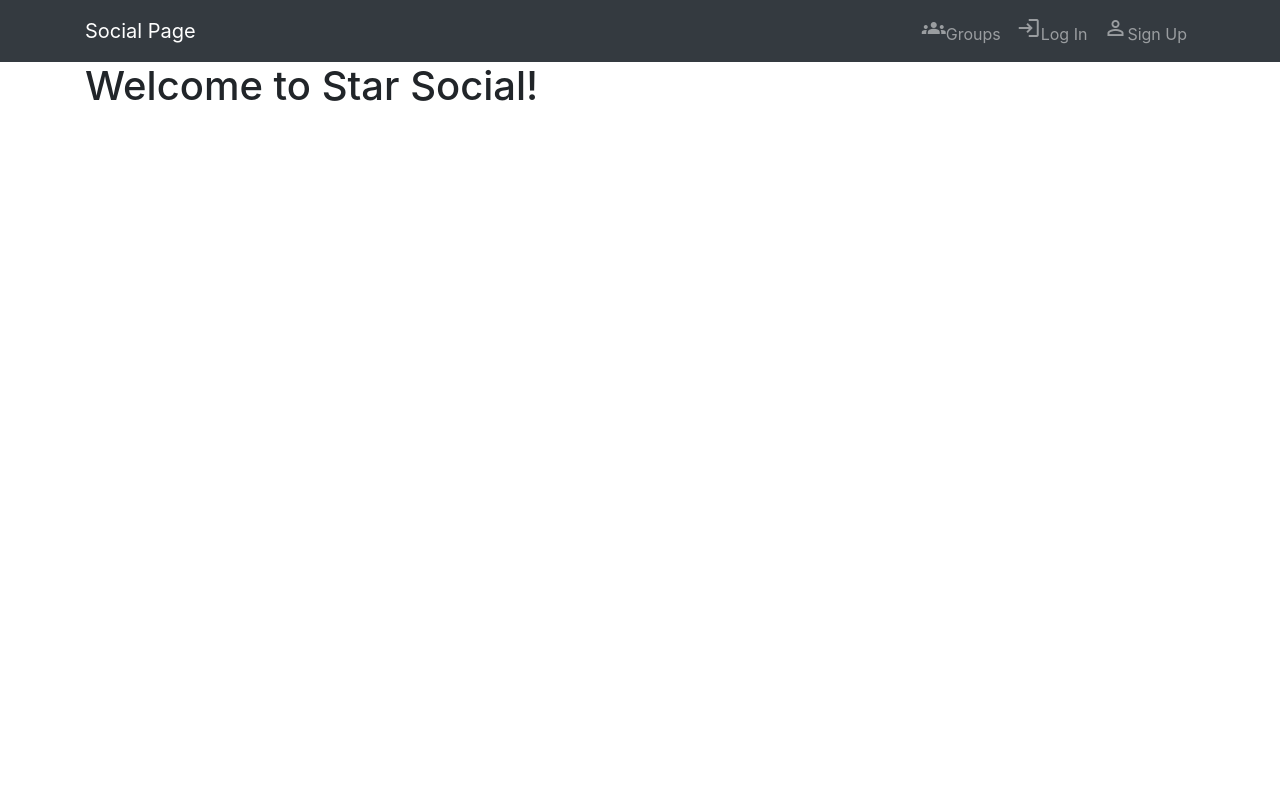
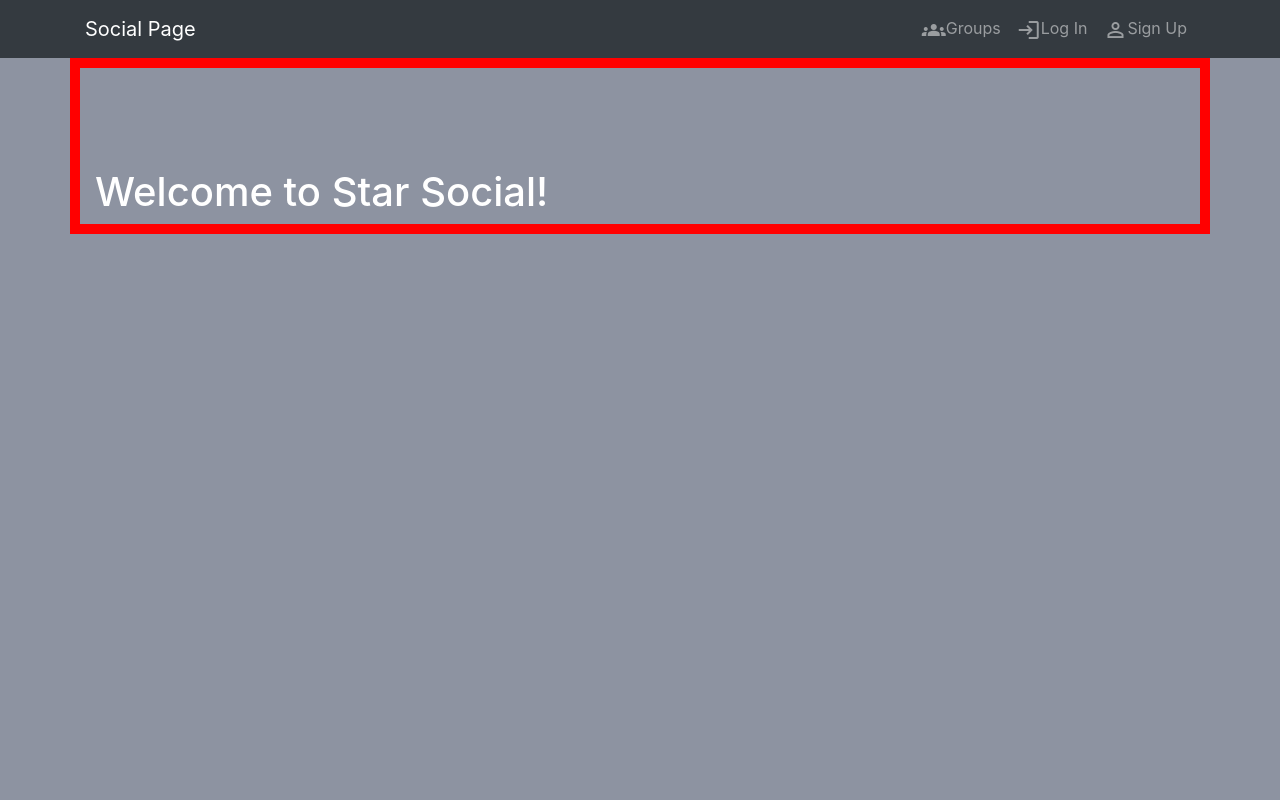
Before and after one commit to margolek/Django_PierianData, a Django app: page / in a window 1280 px wide. Run offline with Django 3.2, Linux system fonts and the light colour scheme; some libraries are stand-ins or nearby versions.

Commit message:
project complete

```diff
--- a/Media_clone_project/mediapage/groups/templates/groups/group_form.html
+++ b/Media_clone_project/mediapage/groups/templates/groups/group_form.html
@@ -1,5 +1,6 @@
 {% extends 'groups/group_base.html' %}
 {% load bootstrap4 %}
+
 {% block group_content %}
 <h4>Create a new group</h4>
 <form action="{% url 'groups:create' %}" method="POST" id="groupForm">
--- a/Media_clone_project/mediapage/mediapage/settings.py
+++ b/Media_clone_project/mediapage/mediapage/settings.py
@@ -130,7 +130,7 @@ USE_TZ = True
 # https://docs.djangoproject.com/en/3.1/howto/static-files/
 
 STATIC_URL = '/static/'
-STATICFILES_DIR = [
+STATICFILES_DIRS = [
     os.path.join(BASE_DIR,'static')
 ]
 LOGIN_REDIRECT_URL = 'test'
--- a/Media_clone_project/mediapage/posts/views.py
+++ b/Media_clone_project/mediapage/posts/views.py
@@ -20,11 +20,11 @@ class UserPosts(generic.list.ListView):
 
 	def get_queryset(self):
 		try:
-			self.post.user = User.objects.prefetch_related('posts').get(username__iexact=self.kwargs.get('username'))
+			self.post_user = User.objects.prefetch_related('posts').get(username__iexact=self.kwargs.get('username'))
 		except User.DoesNotExist:
 			raise Http404
 		else:
-			return self.post_user.post.all()
+			return self.post_user.posts.all()
 
 	def get_context_data(self,**kwargs):
 		context = super().get_context_data(**kwargs)
--- a/Media_clone_project/mediapage/static/css/master.css
+++ b/Media_clone_project/mediapage/static/css/master.css
@@ -1,9 +1,30 @@
-@media (min-width: 768px) {
-.navbar-brand.abs
-    {
-        position: absolute;
-        width: 100%;
-        left: 0;
-        text-align: center;
-    }
+.mycontent{
+  padding-top: 100px;
+ border: 10px solid red;
 }
+
+html,
+body {
+  height: 100%;
+  width: 100%;
+  overflow: hidden;
+  background: #191063;
+  margin: 0;
+}
+
+
+#note {
+  position: absolute;
+  color: rgba(249,241,204,1);
+  left: 0;
+  right: 0;
+  bottom: 20px;
+  margin: auto;
+  text-align: center;
+  user-select: none;
+  font-family: Arial;
+}
+
+.material-icons {
+  vertical-align: middle;
+}
--- /dev/null
+++ b/Media_clone_project/mediapage/static/mediapage/css/master.css
@@ -0,0 +1,14 @@
+body, html {
+    background-color: #8d93a1;
+    color: #fff;
+    width: 100%;
+    height: 100%;
+    margin: 0;
+    padding: 0;
+    overflow: hidden;
+}
+canvas {
+    position:absolute;
+    top:0;
+    left:0
+}
--- /dev/null
+++ b/Media_clone_project/mediapage/static/mediapage/js/master.js
@@ -0,0 +1,172 @@
+  (function () {
+      var requestAnimationFrame = window.requestAnimationFrame || window.mozRequestAnimationFrame || window.webkitRequestAnimationFrame || window.msRequestAnimationFrame || function (callback) {
+              window.setTimeout(callback, 1000 / 60);
+          };
+      window.requestAnimationFrame = requestAnimationFrame;
+  })();
+
+  // Terrain stuff.
+  var background = document.getElementById("bgCanvas"),
+      bgCtx = background.getContext("2d"),
+      width = window.innerWidth,
+      height = document.body.offsetHeight;
+
+  (height < 400) ? height = 400 : height;
+
+  background.width = width;
+  background.height = height;
+
+  function Terrain(options) {
+      options = options || {};
+      this.terrain = document.createElement("canvas");
+      this.terCtx = this.terrain.getContext("2d");
+      this.scrollDelay = options.scrollDelay || 90;
+      this.lastScroll = new Date().getTime();
+
+      this.terrain.width = width;
+      this.terrain.height = height;
+      this.fillStyle = options.fillStyle || "#191D4C";
+      this.mHeight = options.mHeight || height;
+
+      // generate
+      this.points = [];
+
+      var displacement = options.displacement || 140,
+          power = Math.pow(2, Math.ceil(Math.log(width) / (Math.log(2))));
+
+      // set the start height and end height for the terrain
+      this.points[0] = this.mHeight;//(this.mHeight - (Math.random() * this.mHeight / 2)) - displacement;
+      this.points[power] = this.points[0];
+
+      // create the rest of the points
+      for (var i = 1; i < power; i *= 2) {
+          for (var j = (power / i) / 2; j < power; j += power / i) {
+              this.points[j] = ((this.points[j - (power / i) / 2] + this.points[j + (power / i) / 2]) / 2) + Math.floor(Math.random() * -displacement + displacement);
+          }
+          displacement *= 0.6;
+      }
+
+      document.body.appendChild(this.terrain);
+  }
+
+  Terrain.prototype.update = function () {
+      // draw the terrain
+      this.terCtx.clearRect(0, 0, width, height);
+      this.terCtx.fillStyle = this.fillStyle;
+
+      if (new Date().getTime() > this.lastScroll + this.scrollDelay) {
+          this.lastScroll = new Date().getTime();
+          this.points.push(this.points.shift());
+      }
+
+      this.terCtx.beginPath();
+      for (var i = 0; i <= width; i++) {
+          if (i === 0) {
+              this.terCtx.moveTo(0, this.points[0]);
+          } else if (this.points[i] !== undefined) {
+              this.terCtx.lineTo(i, this.points[i]);
+          }
+      }
+
+      this.terCtx.lineTo(width, this.terrain.height);
+      this.terCtx.lineTo(0, this.terrain.height);
+      this.terCtx.lineTo(0, this.points[0]);
+      this.terCtx.fill();
+  }
+
+
+  // Second canvas used for the stars
+  bgCtx.fillStyle = '#05004c';
+  bgCtx.fillRect(0, 0, width, height);
+
+  // stars
+  function Star(options) {
+      this.size = Math.random() * 2;
+      this.speed = Math.random() * .05;
+      this.x = options.x;
+      this.y = options.y;
+  }
+
+  Star.prototype.reset = function () {
+      this.size = Math.random() * 2;
+      this.speed = Math.random() * .05;
+      this.x = width;
+      this.y = Math.random() * height;
+  }
+
+  Star.prototype.update = function () {
+      this.x -= this.speed;
+      if (this.x < 0) {
+          this.reset();
+      } else {
+          bgCtx.fillRect(this.x, this.y, this.size, this.size);
+      }
+  }
+
+  function ShootingStar() {
+      this.reset();
+  }
+
+  ShootingStar.prototype.reset = function () {
+      this.x = Math.random() * width;
+      this.y = 0;
+      this.len = (Math.random() * 80) + 10;
+      this.speed = (Math.random() * 10) + 6;
+      this.size = (Math.random() * 1) + 0.1;
+      // this is used so the shooting stars arent constant
+      this.waitTime = new Date().getTime() + (Math.random() * 3000) + 500;
+      this.active = false;
+  }
+
+  ShootingStar.prototype.update = function () {
+      if (this.active) {
+          this.x -= this.speed;
+          this.y += this.speed;
+          if (this.x < 0 || this.y >= height) {
+              this.reset();
+          } else {
+              bgCtx.lineWidth = this.size;
+              bgCtx.beginPath();
+              bgCtx.moveTo(this.x, this.y);
+              bgCtx.lineTo(this.x + this.len, this.y - this.len);
+              bgCtx.stroke();
+          }
+      } else {
+          if (this.waitTime < new Date().getTime()) {
+              this.active = true;
+          }
+      }
+  }
+
+  var entities = [];
+
+  // init the stars
+  for (var i = 0; i < height; i++) {
+      entities.push(new Star({
+          x: Math.random() * width,
+          y: Math.random() * height
+      }));
+  }
+
+  // Add 2 shooting stars that just cycle.
+  entities.push(new ShootingStar());
+  entities.push(new ShootingStar());
+entities.push(new Terrain({mHeight : (height/2)-120}));
+entities.push(new Terrain({displacement : 120, scrollDelay : 50, fillStyle : "rgb(17,20,40)", mHeight : (height/2)-60}));
+  entities.push(new Terrain({displacement : 100, scrollDelay : 20, fillStyle : "rgb(10,10,5)", mHeight : height/2}));
+
+  //animate background
+  function animate() {
+      bgCtx.fillStyle = '#110E19';
+      bgCtx.fillRect(0, 0, width, height);
+      bgCtx.fillStyle = '#ffffff';
+      bgCtx.strokeStyle = '#ffffff';
+
+      var entLen = entities.length;
+
+      while (entLen--) {
+          entities[entLen].update();
+      }
+      requestAnimationFrame(animate);
+  }
+  animate();
--- a/Media_clone_project/mediapage/templates/base.html
+++ b/Media_clone_project/mediapage/templates/base.html
@@ -17,7 +17,10 @@
 	<link href="https://fonts.googleapis.com/icon?family=Material+Icons"
       rel="stylesheet">
 	<!--Own CSS files-->
-	<link rel="stylesheet" type="text/css" href="{% static url 'mediapage/css/master.css' %}">
+	<link rel="stylesheet" type="text/css" href="{% static 'css/master.css' %}">
+	<!--Background animation-->
+	<link rel="stylesheet" type="text/css" href="{% static 'mediapage/css/master.css' %}">
+
 </head>
 <body>
 	<nav class="navbar navbar-expand-md navbar-dark bg-dark" role="navigation" id="navbar">
@@ -25,17 +28,17 @@
 			<a class="navbar-brand mynav" href="{% url 'home' %}">Social Page</a>
 			<ul class="navbar-right navbar-nav ms-auto">
 				{% if user.is_authenticated %}
-					<li class="nav-item"><a class="nav-link" href="{% url 'posts:create' %}">Post</a>
-						<span class="material-icons">post_add</span>
+					<li class="nav-item"><a class="nav-link" href="{% url 'posts:create' %}">
+						<span class="material-icons">post_add</span><span class="align-top"> Post</span></a>
 					</li>
-					<li class="nav-item"><a class="nav-link" href="{% url 'groups:all' %}">Groups</a>
-						<span class="material-icons">group</span>
+					<li class="nav-item"><a class="nav-link" href="{% url 'groups:all' %}">
+						<span class="material-icons">group</span><span class="align-top"> Groups</span></a>
 					</li>
-					<li class="nav-item"><a class="nav-link" href="{% url 'groups:create' %}">Create Group</a>
-						<span class="material-icons">group_add</span>
+					<li class="nav-item"><a class="nav-link" href="{% url 'groups:create' %}">
+						<span class="material-icons">group_add</span><span class="align-top"> Create Group</span></a>
 					</li>
-					<li class="nav-item"><a class="nav-link" href="{% url 'accounts:logout' %}">Logout</a>
-						<span class="material-icons">logout</span>
+					<li class="nav-item"><a class="nav-link" href="{% url 'accounts:logout' %}">
+						<span class="material-icons">logout</span><span class="align-top"> Logout</span></a>
 					</li>
 				{% else %}
 					<li class="nav-item"><a class="nav-link" href="{% url 'groups:all' %}">
@@ -56,4 +59,6 @@
 		{% endblock %}
 	</div>
 </body>
+<script type="text/javascript" src="{% static 'mediapage/js/master.js' %}">
+</script>
 </html>
```
